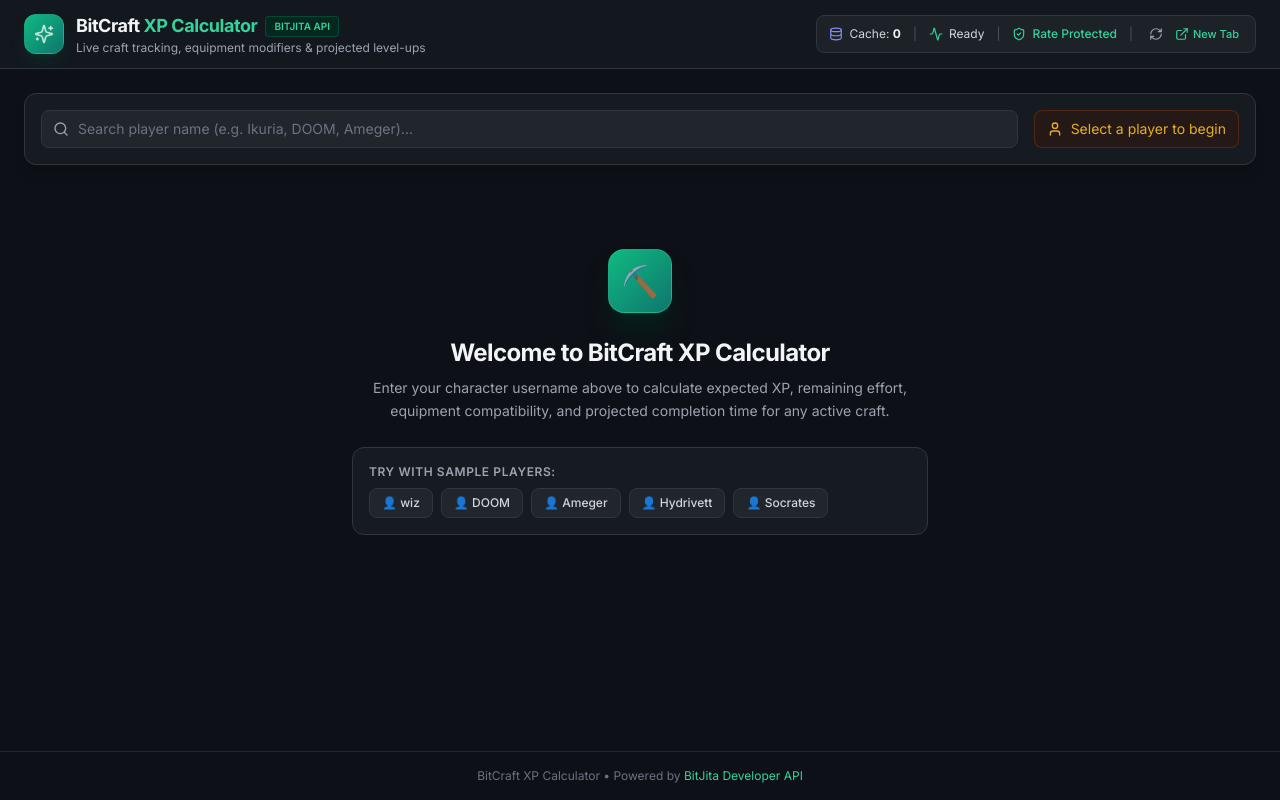
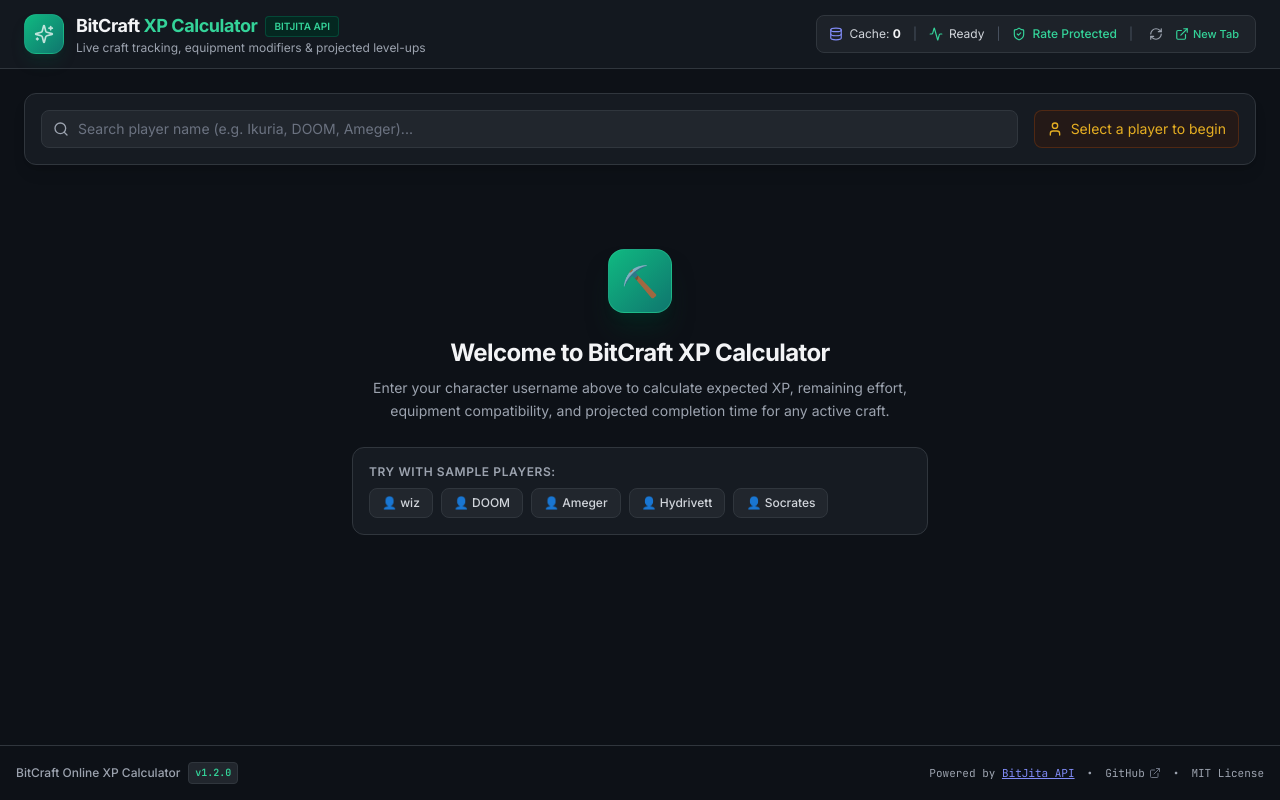
Before and after one commit to jhartnell/bitcraft-xp-calc, a React (Vite) app: page / in a window 1280 px wide. Built offline with nearby package versions, Linux system fonts and the light colour scheme.

Commit message:
feat: add embedded version footer v1.2.0 with BitJita and GitHub links

```diff
--- a/src/App.tsx
+++ b/src/App.tsx
@@ -20,6 +20,7 @@
 import { ContributorsPanel } from './components/ContributorsPanel';
 import { SkillList } from './components/SkillList';
 import { PublicCraftsModal } from './components/PublicCraftsModal';
+import { Footer } from './components/Footer';
 import { Hammer, Globe, AlertCircle, Info } from 'lucide-react';
 
 const RECENT_PLAYERS_KEY = 'bitcraft_xp_recent_players';
@@ -547,18 +548,8 @@
         onSelectCraft={(craft) => setCustomCraft(craft)}
       />
 
-      {/* Footer */}
-      <footer className="border-t border-surface-border/60 py-4 px-6 text-center text-xs text-gray-500">
-        BitCraft XP Calculator • Powered by{' '}
-        <a
-          href="https://bitjita.com/docs/api"
-          target="_blank"
-          rel="noopener noreferrer"
-          className="text-emerald-400 hover:underline"
-        >
-          BitJita Developer API
-        </a>
-      </footer>
+      {/* Embedded App Version & Footer */}
+      <Footer />
     </div>
   );
 };
--- /dev/null
+++ b/src/components/Footer.tsx
@@ -0,0 +1,45 @@
+import React from 'react';
+import { ExternalLink } from 'lucide-react';
+
+export const Footer: React.FC = () => {
+  const version = import.meta.env.VITE_APP_VERSION || '1.2.0';
+
+  return (
+    <footer className="w-full border-t border-surface-border py-4 px-4 mt-auto text-xs text-gray-500 font-mono">
+      <div className="max-w-7xl mx-auto flex flex-col sm:flex-row items-center justify-between gap-2 text-center sm:text-left">
+        <div className="flex items-center gap-2">
+          <span className="text-gray-400 font-sans font-medium">BitCraft Online XP Calculator</span>
+          <span className="px-1.5 py-0.5 rounded bg-surface-subtle border border-surface-border text-emerald-400 font-bold text-[10px]">
+            v{version}
+          </span>
+        </div>
+
+        <div className="flex flex-wrap items-center justify-center gap-3 text-[11px] text-gray-400">
+          <span>
+            Powered by{' '}
+            <a
+              href="https://bitjita.com"
+              target="_blank"
+              rel="noopener noreferrer"
+              className="text-indigo-400 hover:text-indigo-300 underline"
+            >
+              BitJita API
+            </a>
+          </span>
+          <span>•</span>
+          <a
+            href="https://github.com/jhartnell/bitcraft-xp-calc"
+            target="_blank"
+            rel="noopener noreferrer"
+            className="hover:text-gray-200 transition-colors flex items-center gap-1"
+          >
+            <span>GitHub</span>
+            <ExternalLink className="w-3 h-3 text-gray-500" />
+          </a>
+          <span>•</span>
+          <span>MIT License</span>
+        </div>
+      </div>
+    </footer>
+  );
+};
--- a/vite.config.ts
+++ b/vite.config.ts
@@ -1,8 +1,12 @@
 import { defineConfig } from 'vite';
 import react from '@vitejs/plugin-react';
+import pkg from './package.json';
 
 export default defineConfig({
   plugins: [react()],
+  define: {
+    'import.meta.env.VITE_APP_VERSION': JSON.stringify(pkg.version),
+  },
   server: {
     port: 5173,
     proxy: {
@@ -11,7 +15,7 @@
         changeOrigin: true,
         secure: true,
         headers: {
-          'User-Agent': 'Bitcraft-XP-Calculator/1.0',
+          'User-Agent': `Bitcraft-XP-Calculator/${pkg.version}`,
         },
       },
     },
```
Also changed, not shown: src/vite-env.d.ts (added, +9 -0 lines).
